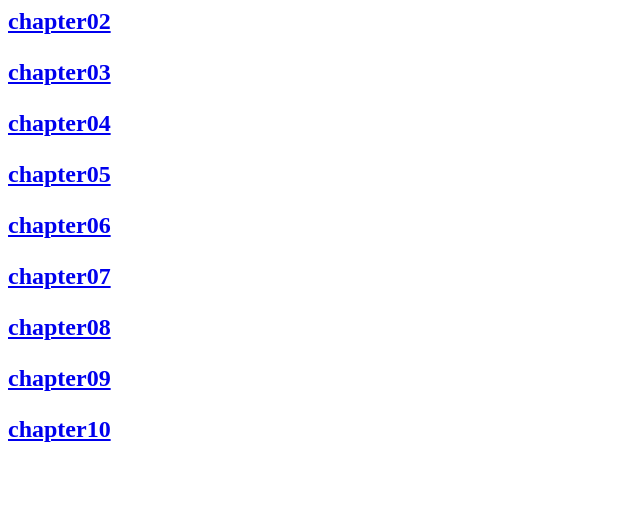
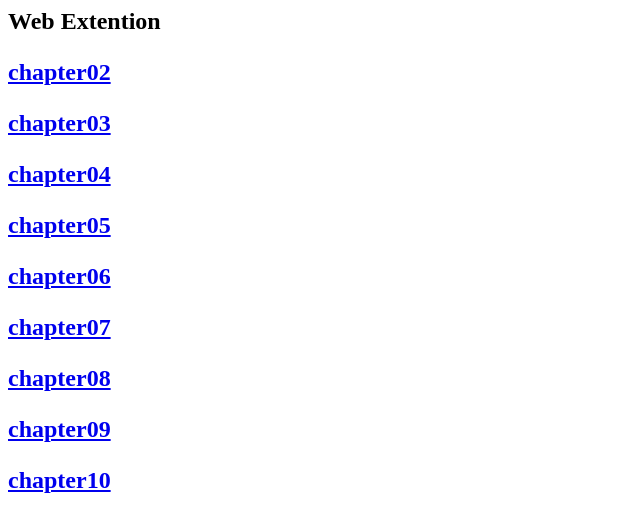
Before and after one commit to s21015/WebExtention, a plain HTML site: page index.html in a window 1280 px wide. Shown: the whole page, without its empty margins (0-640 px from the left). Drawn offline with Linux system fonts and the light colour scheme.

Commit message:
index.html変更

```diff
--- a/index.html
+++ b/index.html
@@ -9,7 +9,8 @@
 	</head>
 	<body>
 		<section>
-			<h1>
+			<h1>Web Extention</h1>
+			<h2>
 				<p><a href="chapter02">chapter02</a></p>
 				<p><a href="chapter03">chapter03</a></p>
 				<p><a href="chapter04">chapter04</a></p>
@@ -19,7 +20,7 @@
 				<p><a href="chapter08">chapter08</a></p>
 				<p><a href="chapter09">chapter09</a></p>
 				<p><a href="chapter10">chapter10</a></p>
-			</h1>
+			</h2>
 		</section>
 	</body>
 </html>
```
